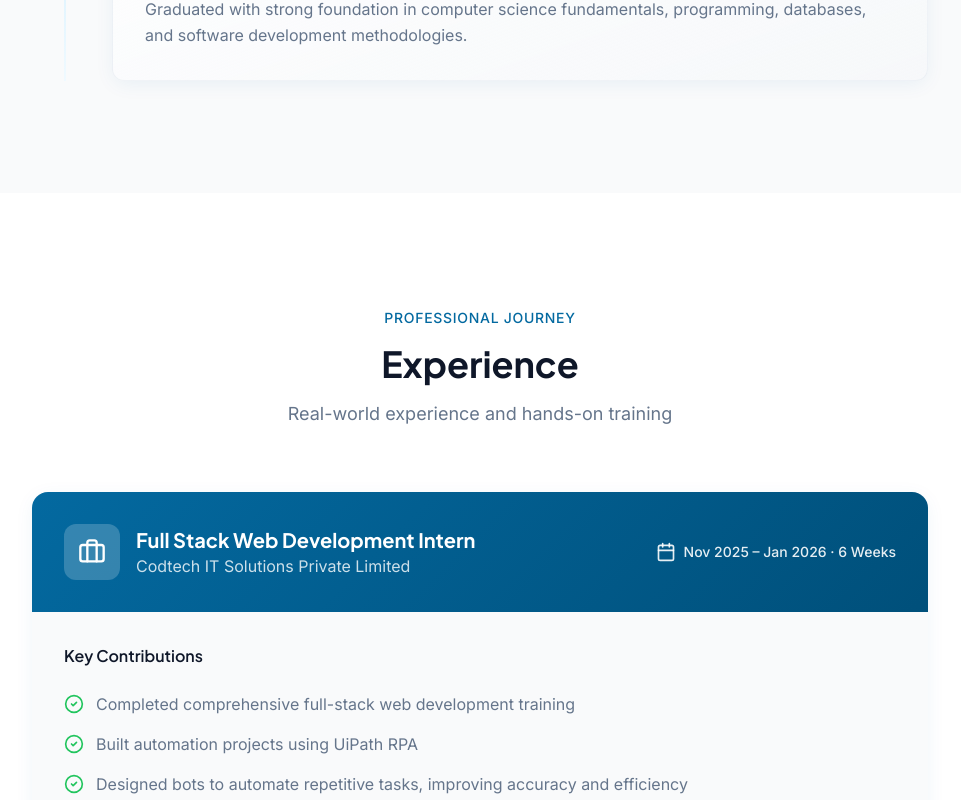
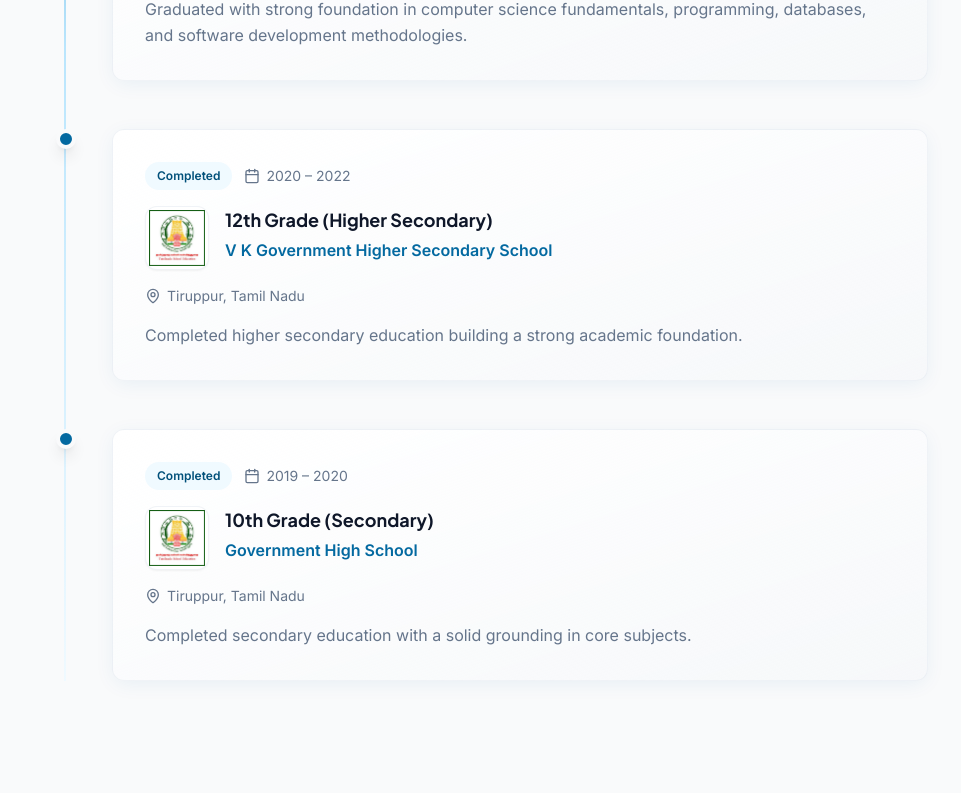
Before and after one commit to Littlekrish003/Portfolio, a React (Vite) app: page / in a window 1280 px wide. Shown: the part 2580-3380 px from the top of the page, without its empty margins (160-1121 px from the left). Built offline with nearby package versions, Linux system fonts and the light colour scheme; no server answers; the HTML template or start-up script is replaced by a standard one.

Commit message:
Education,contactme updated

```diff
--- a/src/components/ContactSection.tsx
+++ b/src/components/ContactSection.tsx
@@ -7,6 +7,7 @@ import { Input } from '@/components/ui/input';
 import { Textarea } from '@/components/ui/textarea';
 import { toast } from 'sonner';
 import { supabase } from '@/integrations/supabase/client';
+import contactBg from '@/assets/contact-bg.jpeg';
 
 const contactInfo = [{
   icon: Mail,
@@ -98,8 +99,12 @@ const ContactSection = () => {
     }
   };
 
-  return <section id="contact" className="py-20 md:py-28 bg-background" ref={ref}>
-      <div className="section-container bg-orange-100">
+  return <section id="contact" className="relative py-20 md:py-28 overflow-hidden" ref={ref}>
+      <div className="absolute inset-0 z-0">
+        <img src={contactBg} alt="" className="w-full h-full object-cover" />
+        <div className="absolute inset-0 bg-background/85 backdrop-blur-sm" />
+      </div>
+      <div className="section-container relative z-10">
         <motion.div initial={{
         opacity: 0,
         y: 30
--- a/src/components/EducationSection.tsx
+++ b/src/components/EducationSection.tsx
@@ -5,6 +5,7 @@ import { GraduationCap, Calendar, MapPin } from 'lucide-react';
 import kecLogo from '@/assets/kec-logo.jpg';
 import kecCollege from '@/assets/kec-college.jpg';
 import chikkannaLogo from '@/assets/chikkanna-college-logo.png';
+import tnSchoolLogo from '@/assets/tn-school-education-logo.png';
 
 const education = [{
   degree: "Master of Computer Applications (MCA)",
@@ -24,6 +25,26 @@ const education = [{
   status: "Completed",
   description: "Graduated with strong foundation in computer science fundamentals, programming, databases, and software development methodologies.",
   logo: chikkannaLogo,
+  secondaryLogo: null,
+  tagline: null
+}, {
+  degree: "12th Grade (Higher Secondary)",
+  institution: "V K Government Higher Secondary School",
+  location: "Tiruppur, Tamil Nadu",
+  period: "2020 – 2022",
+  status: "Completed",
+  description: "Completed higher secondary education building a strong academic foundation.",
+  logo: tnSchoolLogo,
+  secondaryLogo: null,
+  tagline: null
+}, {
+  degree: "10th Grade (Secondary)",
+  institution: "Government High School",
+  location: "Tiruppur, Tamil Nadu",
+  period: "2019 – 2020",
+  status: "Completed",
+  description: "Completed secondary education with a solid grounding in core subjects.",
+  logo: tnSchoolLogo,
   secondaryLogo: null,
   tagline: null
 }];
```
Also changed, not shown: src/assets/contact-bg.jpeg (added), src/assets/tn-school-education-logo.png (added).
